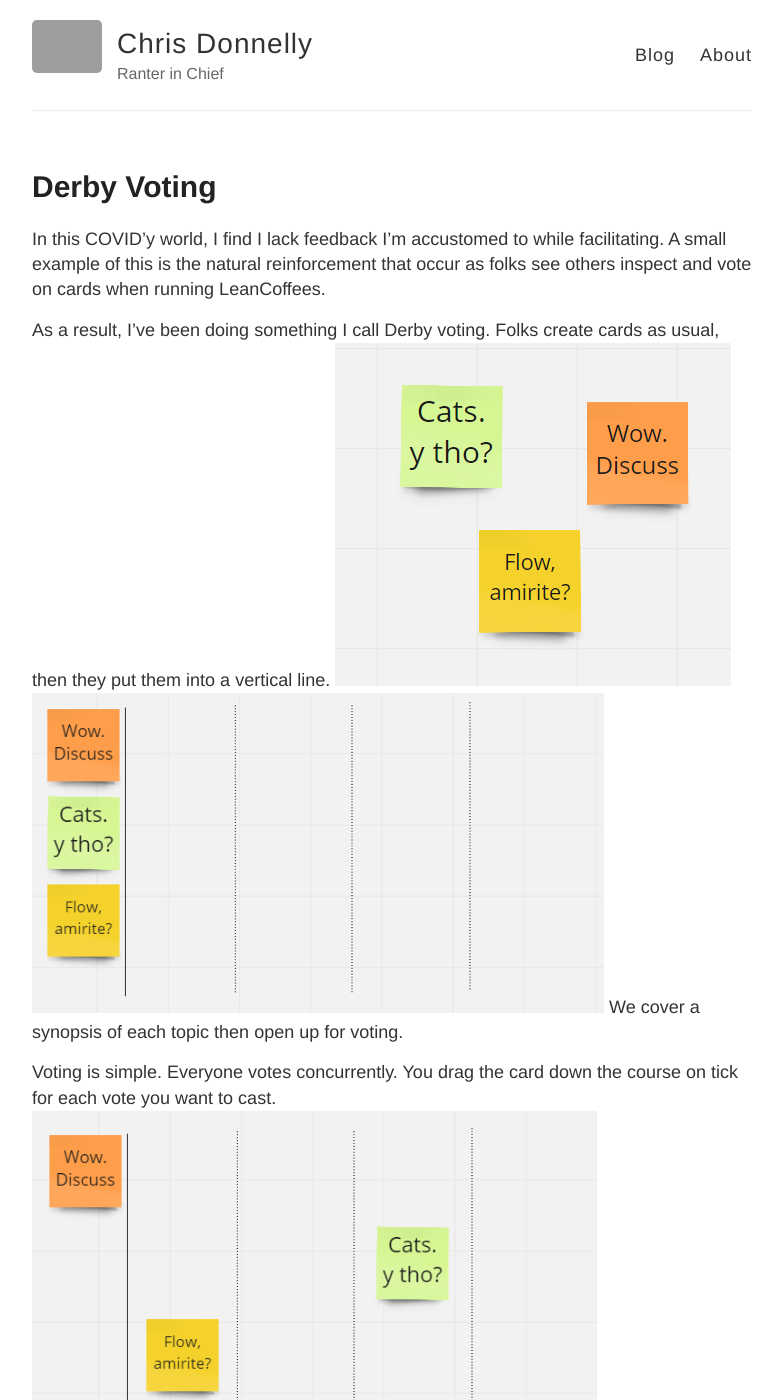
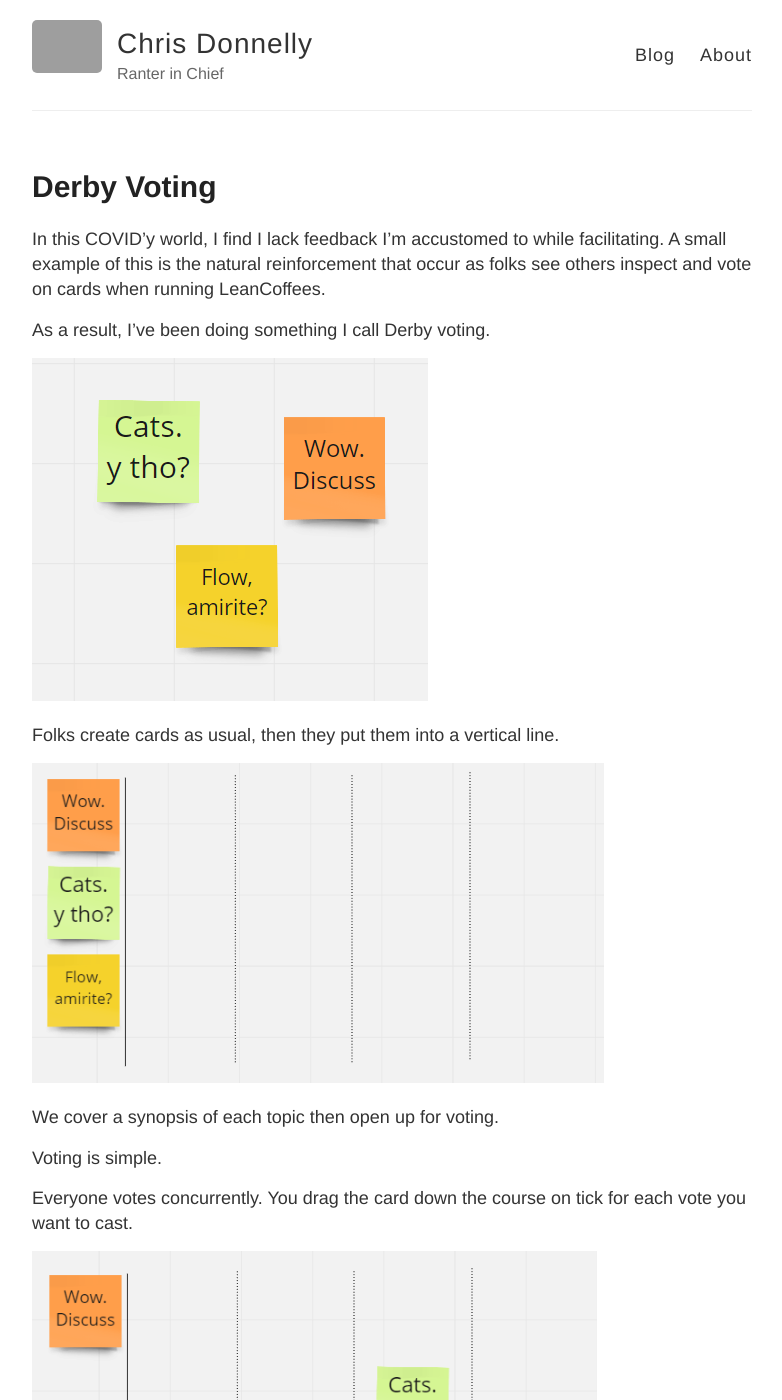
Before and after one commit to ceedon/ceedon.github.io, a Jekyll site: the page built from _posts/2020-09-23-derby-voting.md, in a window 1280 px wide and 1400 px high. Shown: the whole window, without its empty margins (248-1030 px from the left). Built offline with Jekyll 4.4.1, drawn with Linux system fonts in a browser that asks for light colours; our own code applies the rules of GitHub Pages for plain Markdown files; grey boxes are pictures that could not be loaded.

Commit message:
Changes spacing.

```diff
--- a/_posts/2020-09-23-derby-voting.md
+++ b/_posts/2020-09-23-derby-voting.md
@@ -11,19 +11,28 @@ In this COVID'y world, I find I lack feedback I'm accustomed to while facilitati
 A small example of this is the natural reinforcement that occur as folks see others inspect and vote on cards when running LeanCoffees.
 
 As a result, I've been doing something I call Derby voting.
+
+![A smattering of cards](/images/derby-cards.png)
+
 Folks create cards as usual, then they put them into a vertical line.
-![A smattering of cards](/images/derby-cards.png)
+
 ![Cards in a vertical line](/images/derby-ready.png)
+
 We cover a synopsis of each topic then open up for voting.
 
 Voting is simple.
+
 Everyone votes concurrently.
 You drag the card down the course on tick for each vote you want to cast.
+
 ![Cards being advanced horizontally](/images/derby-vote.png)
+
 On tools like Miro, Mural, etc. the visual indication of an individual' pointer provides enough of a clue to prevent tugs of war around cards.
 The result is an interesting "race" of topics to the fore.
 Added bonus for the facilitator: the cards are naturally stack ranked once you compress the columns vertically.
+
 ![Cards arranged in order of most votes to least; right to left, top to bottom](/images/derby-vote.png)
 
 To give it a little flair, you can create a finish line with some black boxes!
+
 ![Card across checkered finishing line](/images/derby-finish.png)
```
